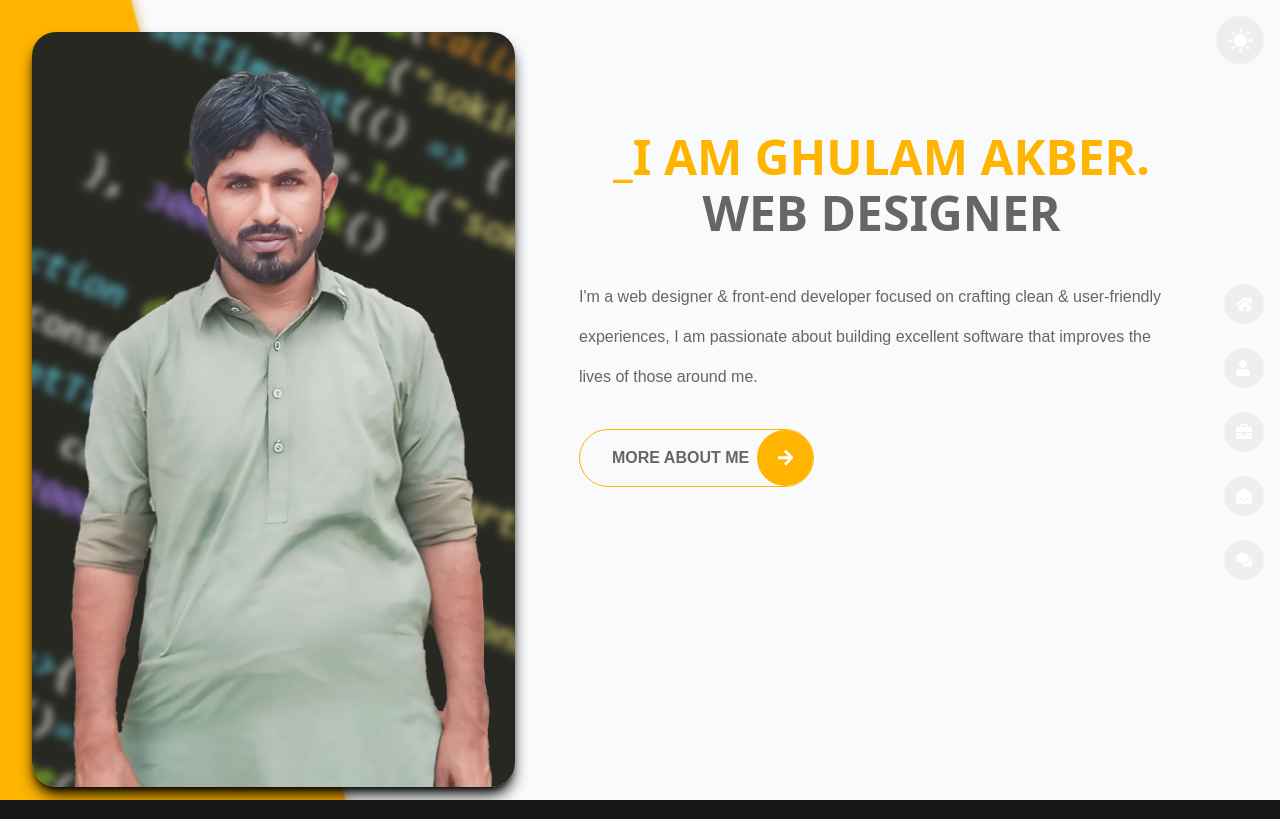
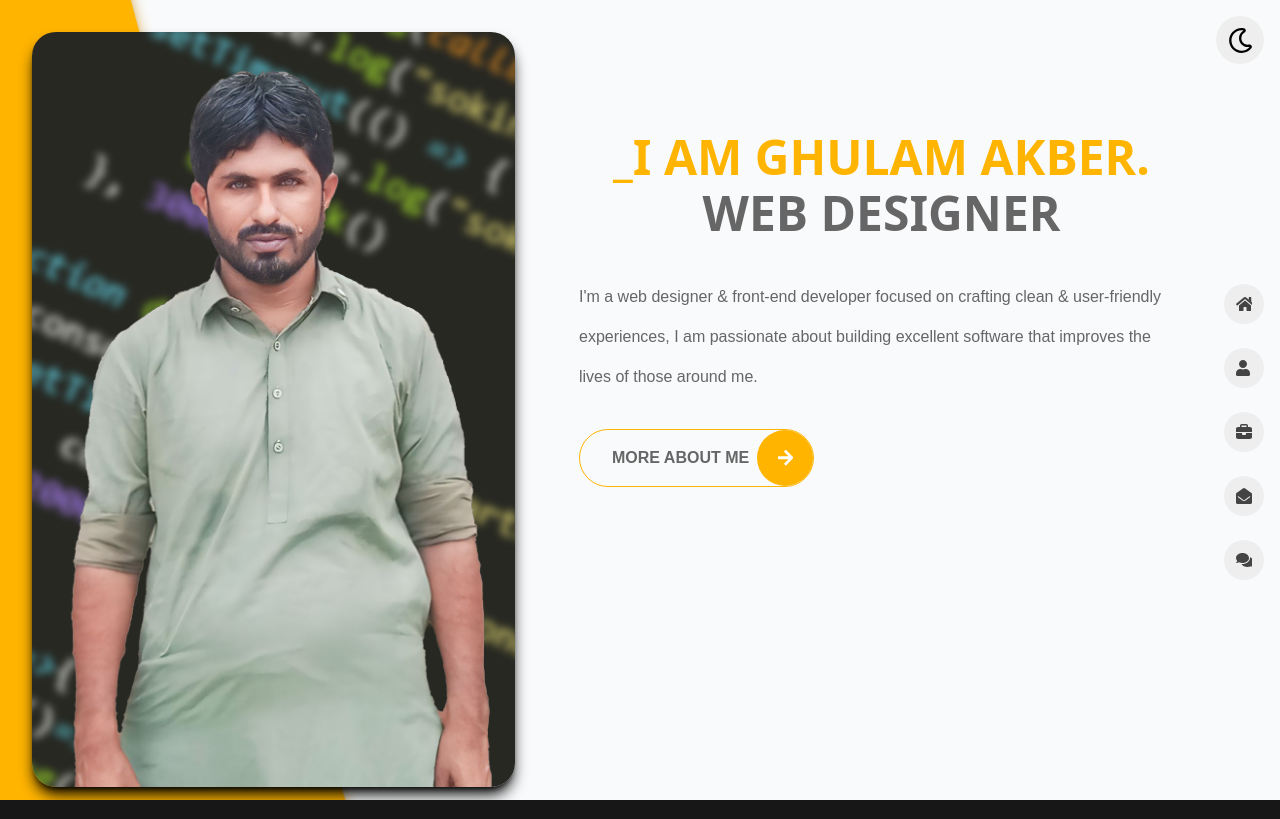
Before and after one commit to Akber261986/dark-portfolio, a Next.js app: page / in a window 1280 px wide. Built offline with nearby package versions, Linux system fonts and the light colour scheme.

Commit message:
darkmode issue resolved

```diff
--- a/src/app/ContactUs/page.tsx
+++ b/src/app/ContactUs/page.tsx
@@ -117,21 +117,21 @@ const ContactUs = () => {
             </div>
           </div>
           <div className="flex gap-6">
-          <Link href= "https://web.facebook.com/ghulam.dal/" className="group">
+          <Link href= "https://web.facebook.com/ghulam.dal/" target="_blank" className="group">
             <div className="w-10 h-10 rounded-full bg-[#eee] dark:bg-[#252525] flex items-center justify-center group-hover:bg-[#ffb400]">
             <svg xmlns="http://www.w3.org/2000/svg" viewBox="0 0 320 512"
             className="fill-current h-5 group-hover:text-white"
             ><path d="M80 299.3V512H196V299.3h86.5l18-97.8H196V166.9c0-51.7 20.3-71.5 72.7-71.5c16.3 0 29.4 .4 37 1.2V7.9C291.4 4 256.4 0 236.2 0C129.3 0 80 50.5 80 159.4v42.1H14v97.8H80z"/></svg>
             </div>
           </Link>
-          <Link href= "https://github.com/Akber261986" className="group">
+          <Link href= "https://github.com/Akber261986" target="_blank" className="group">
             <div className="w-10 h-10 rounded-full bg-[#eee] dark:bg-[#252525] flex items-center justify-center group-hover:bg-[#ffb400]">
             <svg xmlns="http://www.w3.org/2000/svg" viewBox="0 0 512 512"
             className="fill-current w-6 group-hover:text-white"
             ><path d="M216.3 158.4H137C97 147.9 6.5 150.6 6.5 233.2c0 30.1 15 51.2 35 61-25.1 23-37 33.9-37 49.2 0 11 4.5 21.1 17.9 26.8C8.1 383.6 0 393.4 0 411.7c0 32.1 28.1 50.8 101.6 50.8 70.8 0 111.8-26.4 111.8-73.2 0-58.7-45.2-56.5-151.6-63l13.4-21.6c27.3 7.6 118.7 10 118.7-67.9 0-18.7-7.7-31.7-15-41.1l37.4-2.8zm-63.4 241.9c0 32.1-104.9 32.1-104.9 2.4 0-8.1 5.3-15 10.6-21.5 77.7 5.3 94.3 3.4 94.3 19.1zm-50.8-134.6c-52.8 0-50.5-71.2 1.2-71.2 49.5 0 50.8 71.2-1.2 71.2zm133.3 100.5v-32.1c26.8-3.7 27.2-2 27.2-11V203.6c0-8.5-2.1-7.4-27.2-16.3l4.5-32.9H324v168.7c0 6.5 .4 7.3 6.5 8.1l20.7 2.8v32.1zm52.5-244.3c-23.2 0-36.6-13.4-36.6-36.6s13.4-35.8 36.6-35.8c23.6 0 37 12.6 37 35.8s-13.4 36.6-37 36.6zM512 350.5c-17.5 8.5-43.1 16.3-66.3 16.3-48.4 0-66.7-19.5-66.7-65.5V194.8c0-5.4 1.1-4.1-31.7-4.1V154.5c35.8-4.1 50-22 54.5-66.3h38.6c0 65.8-1.3 61.8 3.3 61.8H501v40.7h-60.6v97.2c0 6.9-4.9 51.4 60.6 26.8z"/></svg>
             </div>
           </Link>
-          <Link href= "https://www.linkedin.com/in/ghulam-akber-8221052bb/" className="group">
+          <Link href= "https://www.linkedin.com/in/ghulam-akber-8221052bb/" target="_blank" className="group">
             <div className="w-10 h-10 rounded-full bg-[#eee] dark:bg-[#252525] flex items-center justify-center group-hover:bg-[#ffb400]">
             <svg xmlns="http://www.w3.org/2000/svg" viewBox="0 0 448 512"
             className="fill-current h-6 group-hover:text-white"
--- a/src/components/Header.tsx
+++ b/src/components/Header.tsx
@@ -6,7 +6,7 @@ import { useState, useEffect } from "react";
 import { icon, iconLabels, Links } from "../../data/icon";
 
 const Header = () => {
-    const [darkMode, setDarkMode] = useState<boolean>(true);
+    const [darkMode, setDarkMode] = useState<boolean>(false);
 
     useEffect(() => {
       const theme = localStorage.getItem("theme")
@@ -47,7 +47,7 @@ const Header = () => {
                 width={25}
                 height={25}
                 onClick={handleToggle}
-                className={`${show ? "hidden" : "block"}`}
+                className={`${show ? "block" : "hidden"} `}
               />
               <Image
                 src={"/icons/moon-regular.svg"}
@@ -55,7 +55,7 @@ const Header = () => {
                 width={25}
                 height={25}
                 onClick={handleToggle}
-                className={`${show ? "block" : "hidden"} `}
+                className={`${show ? "hidden" : "block"}`}
               />
           </div>
         </div>
```
